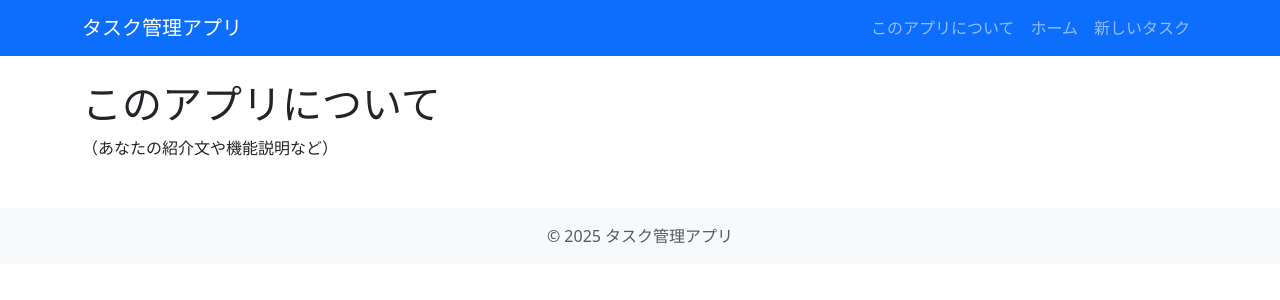
After one commit to furukawa1020/-vol3-20-, a Flask app: page /about in a window 1280 px wide. The commit adds this page. Shown: the top 300 px of the page. Run offline with Flask 3, Linux system fonts and the light colour scheme.

Commit message:
Add about.html and route in app.py

```diff
--- a/app.py
+++ b/app.py
@@ -138,5 +138,9 @@ def complete_task(id):
     conn.close()
     return redirect(url_for('index'))
 
+@app.route("/about")
+def about():
+    return render_template("about.html")
+
 if __name__ == '__main__':
     app.run(debug=True)
--- /dev/null
+++ b/templates/about.html
@@ -0,0 +1,6 @@
+{% extends "base.html" %}
+
+{% block content %}
+<h1>このアプリについて</h1>
+<p>（あなたの紹介文や機能説明など）</p>
+{% endblock %}
--- a/templates/base.html
+++ b/templates/base.html
@@ -44,6 +44,9 @@
             </button>
             <div class="collapse navbar-collapse" id="navbarNav">
                 <ul class="navbar-nav ms-auto">
+                    <li class="nav-item">
+                        <a class="nav-link" href="{{ url_for('about') }}">このアプリについて</a>
+                    </li>
                     <li class="nav-item">
                         <a class="nav-link" href="{{ url_for('index') }}">ホーム</a>
                     </li>
```
